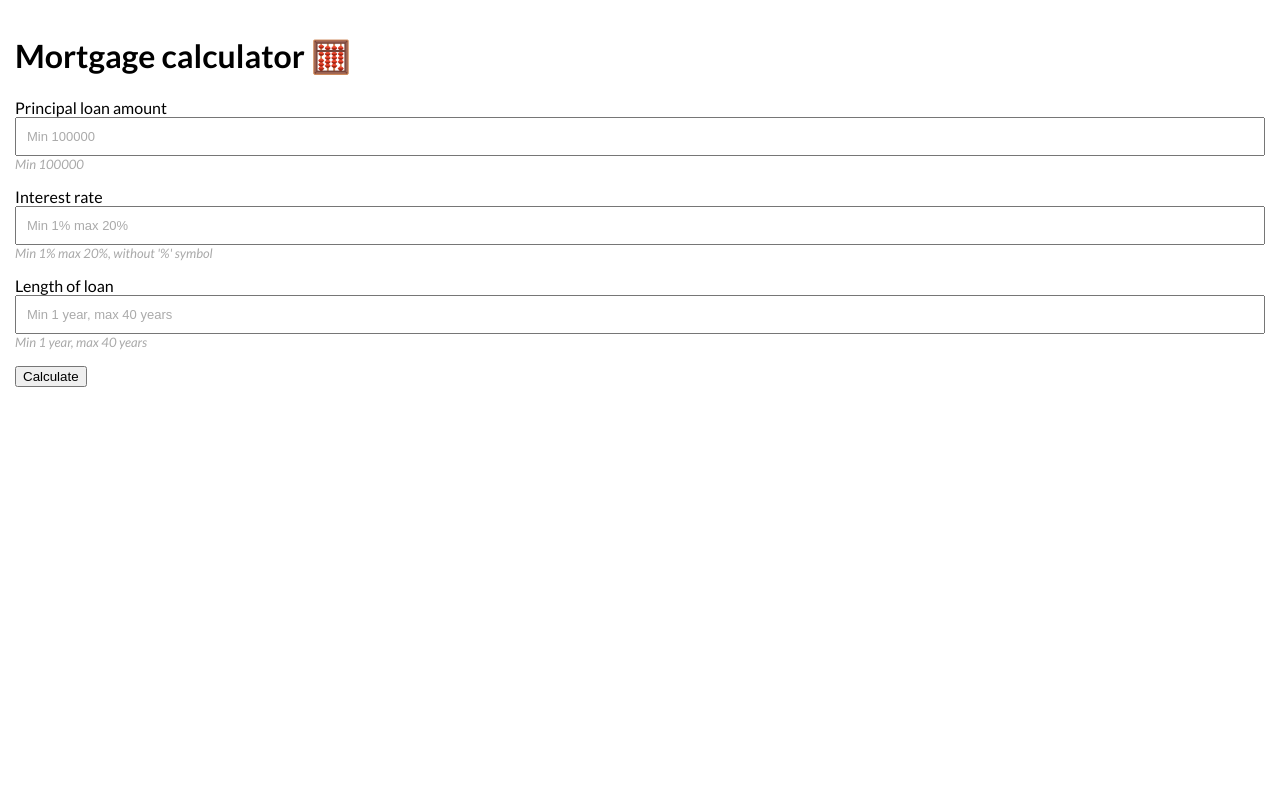
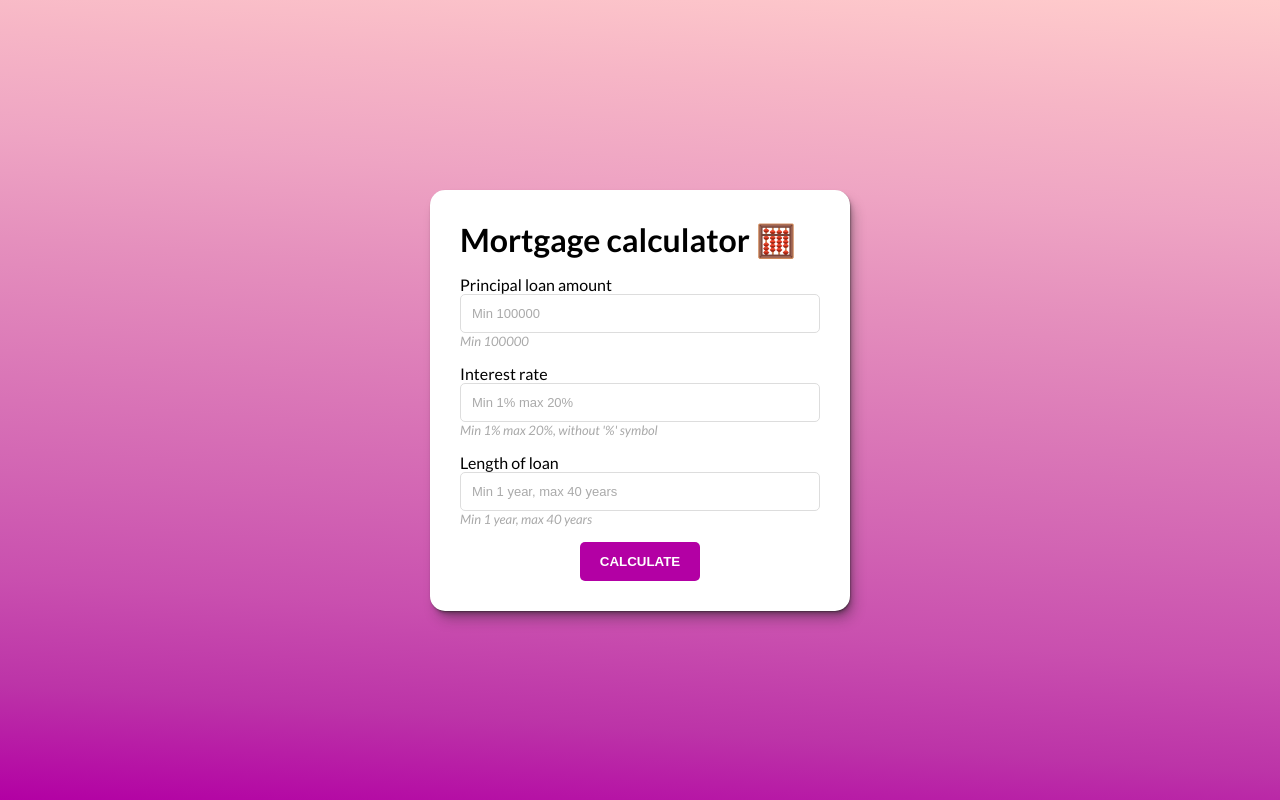
Before and after one commit to bosspetta/JavaScript-Mortgage-Calculator, a website built with webpack: page index.html in a window 1280 px wide. Built offline with nearby package versions, Linux system fonts and the light colour scheme.

Commit message:
Adding some styles

```diff
--- a/index.css
+++ b/index.css
@@ -1,4 +1,26 @@
 @import url('https://fonts.googleapis.com/css2?family=Lato:ital,wght@0,400;0,700;1,400;1,700&display=swap');
+
+:root {
+    --shadow-color: 0deg 0% 12%;
+    --shadow-elevation-low:
+        0.3px 0.5px 0.7px hsl(var(--shadow-color) / 0.34),
+        0.4px 0.8px 1px -1.2px hsl(var(--shadow-color) / 0.34),
+        1px 2px 2.5px -2.5px hsl(var(--shadow-color) / 0.34);
+    --shadow-elevation-medium:
+        0.3px 0.5px 0.7px hsl(var(--shadow-color) / 0.36),
+        0.8px 1.6px 2px -0.8px hsl(var(--shadow-color) / 0.36),
+        2.1px 4.1px 5.2px -1.7px hsl(var(--shadow-color) / 0.36),
+        5px 10px 12.6px -2.5px hsl(var(--shadow-color) / 0.36);
+    --shadow-elevation-high:
+        0.3px 0.5px 0.7px hsl(var(--shadow-color) / 0.34),
+        1.5px 2.9px 3.7px -0.4px hsl(var(--shadow-color) / 0.34),
+        2.7px 5.4px 6.8px -0.7px hsl(var(--shadow-color) / 0.34),
+        4.5px 8.9px 11.2px -1.1px hsl(var(--shadow-color) / 0.34),
+        7.1px 14.3px 18px -1.4px hsl(var(--shadow-color) / 0.34),
+        11.2px 22.3px 28.1px -1.8px hsl(var(--shadow-color) / 0.34),
+        17px 33.9px 42.7px -2.1px hsl(var(--shadow-color) / 0.34),
+        25px 50px 62.9px -2.5px hsl(var(--shadow-color) / 0.34);
+}
 
 * {
     box-sizing: border-box;
@@ -16,7 +38,58 @@ html, body {
 
 body {
     font-family: 'Lato', sans-serif;
-    padding: 15px;
+    display: flex;
+    flex-direction: column;
+    height: 100vh;
+    align-items: center;
+    justify-content: center;
+
+    background-image: linear-gradient(4deg,
+        hsl(305deg 100% 35%) 0%,
+        hsl(309deg 57% 47%) 13%,
+        hsl(313deg 53% 55%) 25%,
+        hsl(317deg 55% 61%) 37%,
+        hsl(322deg 58% 67%) 50%,
+        hsl(328deg 62% 73%) 63%,
+        hsl(335deg 69% 79%) 75%,
+        hsl(345deg 79% 84%) 87%,
+        hsl(0deg 100% 90%) 100%);
+}
+
+.mortgage-form-wrapper {
+    background-color: white;
+    border-radius: 15px;
+    padding: 30px 30px 0;
+    box-shadow: var(--shadow-elevation-medium);
+    min-width: 420px;
+}
+
+.mortgage-form-wrapper h1 {
+    margin: 0 0 15px;
+}
+
+.mortgage-form-wrapper input[type="number"] {
+    border: 1px solid #ddd;
+    border-radius: 5px;
+    width: 100%;
+    font-size: small;
+    padding: 11px;
+}
+
+.mortgage-form-wrapper input[type="number"]:focus:invalid {
+    border: 1px solid red;
+}
+
+.mortgage-form-wrapper p {
+    margin: 0 0 15px;
+}
+
+p.motgage-result {
+    margin: 0 0 15px;
+}
+
+.mortgage-form-wrapper label {
+    display: block;
 }
 
 .mortgage-form--help {
@@ -25,20 +98,17 @@ body {
     color: #a9a9a9;
 }
 
-label {
-    display: block;
+.mortgage-form--row__button-wrapper {
+    text-align: center;
+    margin-bottom: 30px;
 }
 
-p {
-    margin: 0 0 15px;
+.mortgage-form--row__button-wrapper button {
+    border: none;
+    border-radius: 5px;
+    background-color: #b300a4;
+    padding: 12px 20px;
+    color: white;
+    font-weight: 700;
+    text-transform: uppercase;
 }
-
-input {
-    width: 100%;
-    font-size: small;
-    padding: 10px
-}
-
-input:focus:invalid {
-    border: 1px solid red;
-}
--- a/index.html
+++ b/index.html
@@ -8,12 +8,11 @@
         <link rel="stylesheet" href="index.css">
     </head>
     <body>
+        <main class="mortgage-form-wrapper">
             <header>
                 <h1>Mortgage calculator 🧮</h1>
             </header>
-        <main>
-            <section id="main-content">
-                <from id="mortgage-form" action="" class="mortgage-form">
+            <form id="mortgage-form" action="" class="mortgage-form">
                 <div class="mortgage-form--row">
                     <label for="amount-input">Principal loan amount</label>
                     <input type="number" name="amount-input" id="amount-input" min="100000" placeholder="Min 100000" required>
@@ -32,9 +31,8 @@
                 <div class="mortgage-form--row mortgage-form--row__button-wrapper">
                     <button type="button" id="calculate-btn">Calculate</button>
                 </div>
-                </from>
+            </form>
             <p class="motgage-result"><span id="motgage-final-result"></span></p>
-            </section>
         </main>
 
         <script src="index.pack.js"></script>
```
Lines whose indentation alone changed are shown as unchanged.
